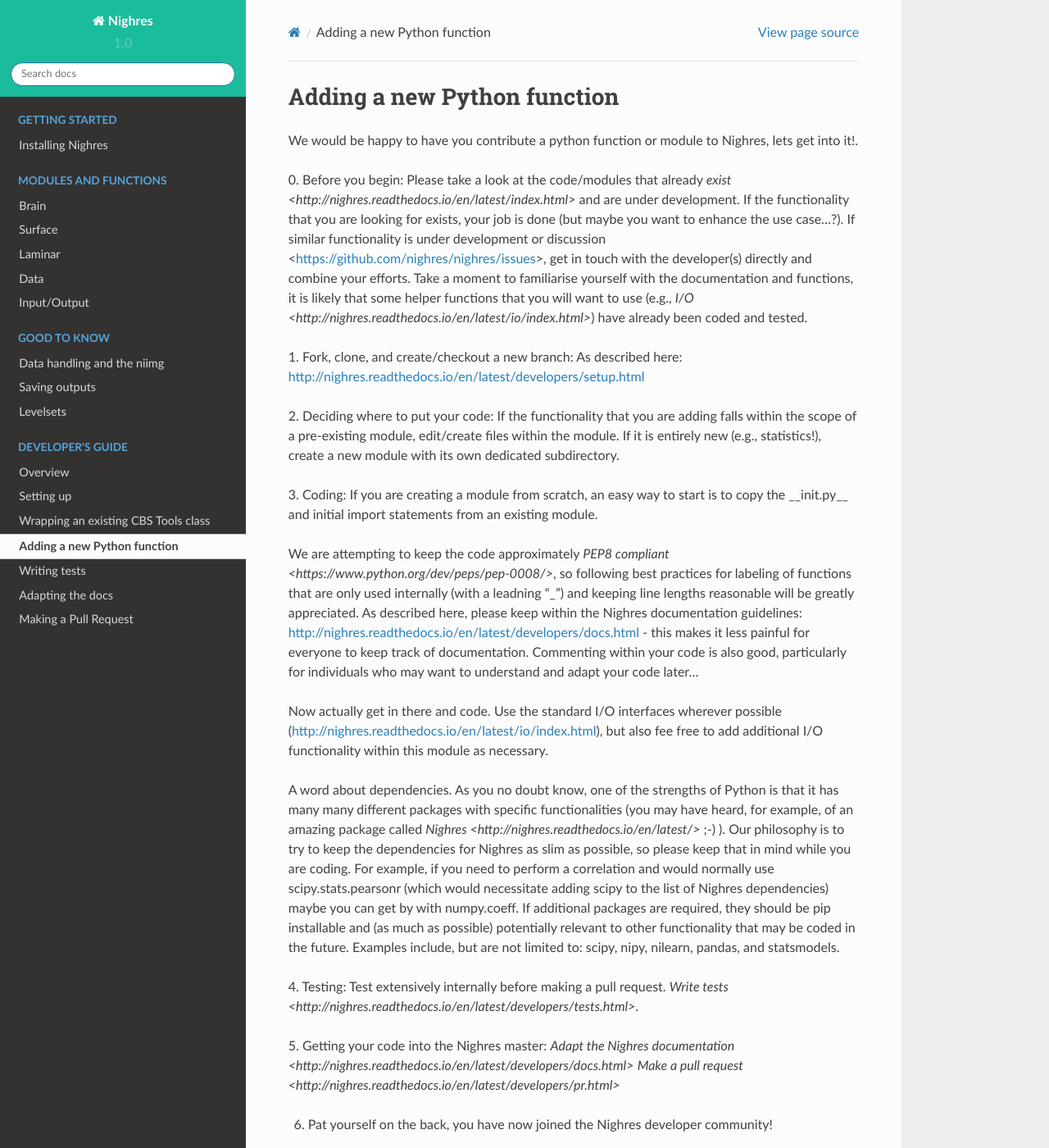
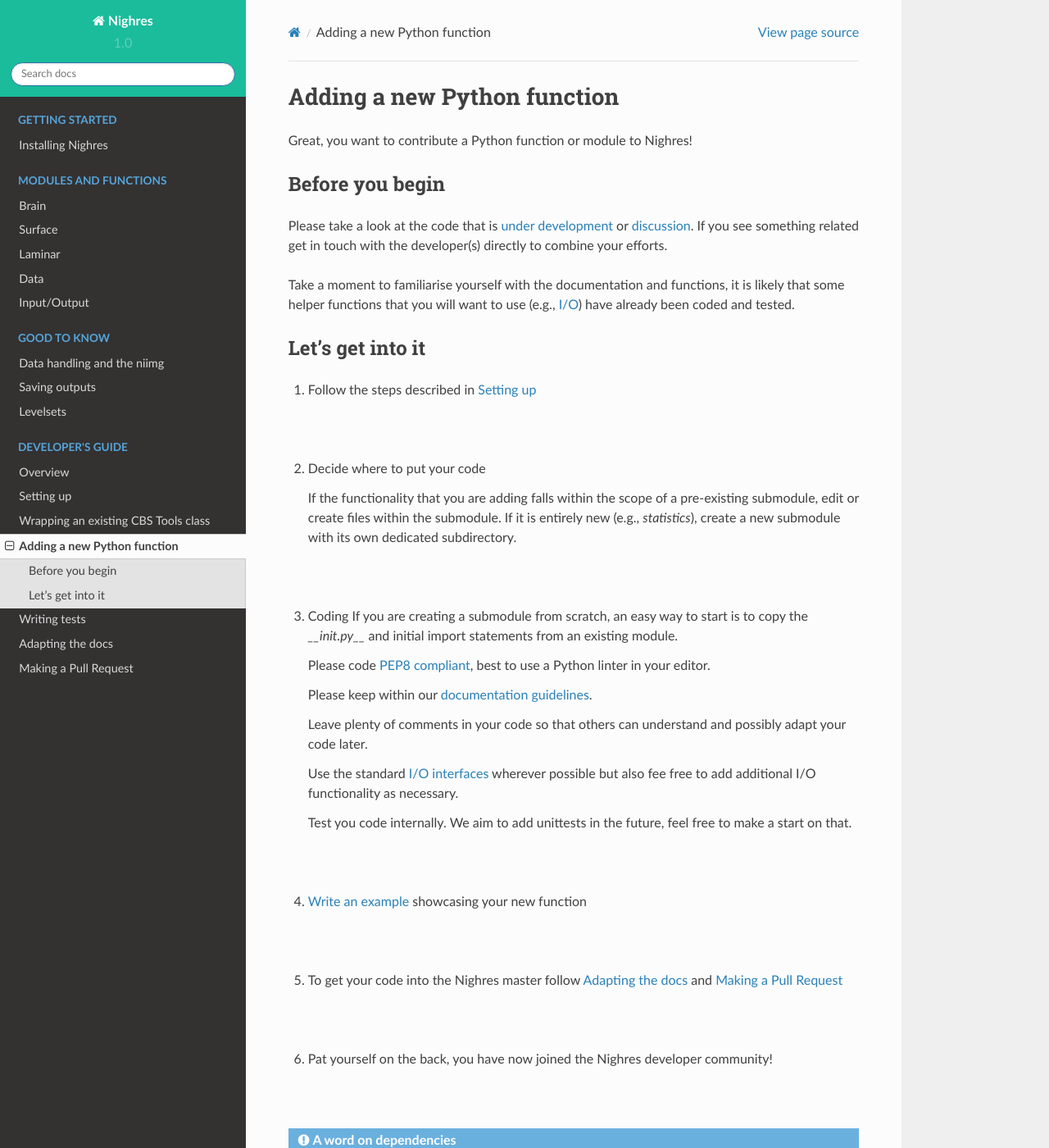
Before and after one commit to nighres/nighres, a Sphinx documentation site: the page built from doc/developers/python_function.rst, in a window 1280 px wide and 1400 px high. Shown: the whole window at 82% size. Built offline with Sphinx 7.4.7 and the Read the Docs theme 2.0.0, drawn with Linux system fonts in a browser that asks for light colours; pages that are not in the unit, such as notebooks, are missing from menus; some of the changed text lies outside the part shown.

Commit message:
styling and cleaning python function guide

```diff
--- a/doc/developers/python_function.rst
+++ b/doc/developers/python_function.rst
@@ -2,32 +2,55 @@
 
 Adding a new Python function
 =============================
-We would be happy to have you contribute a python function or module to Nighres, lets get into it!.
+Great, you want to contribute a Python function or module to Nighres!
 
-0. Before you begin:
-Please take a look at the code/modules that already `exist <http://nighres.readthedocs.io/en/latest/index.html>` and are under development. If the functionality that you are looking for exists, your job is done (but maybe you want to enhance the use case...?). If similar functionality is under development or discussion <https://github.com/nighres/nighres/issues>, get in touch with the developer(s) directly and combine your efforts.
-Take a moment to familiarise yourself with the documentation and functions, it is likely that some helper functions that you will want to use (e.g., `I/O <http://nighres.readthedocs.io/en/latest/io/index.html>`) have already been coded and tested.
+Before you begin
+-----------------
 
-1. Fork, clone, and create/checkout a new branch:
-As described here: http://nighres.readthedocs.io/en/latest/developers/setup.html
+Please take a look at the code that is `under development <https://github.com/nighres/nighres/pulls>`_ or `discussion <https://github.com/nighres/nighres/issues>`_. If you see something related get in touch with the developer(s) directly to combine your efforts.
 
-2. Deciding where to put your code:
-If the functionality that you are adding falls within the scope of a pre-existing module, edit/create files within the module. If it is entirely new (e.g., statistics!), create a new module with its own dedicated subdirectory.
+Take a moment to familiarise yourself with the documentation and functions, it is likely that some helper functions that you will want to use (e.g., `I/O <http://nighres.readthedocs.io/en/latest/io/index.html>`_) have already been coded and tested.
 
-3. Coding:
-If you are creating a module from scratch, an easy way to start is to copy the __init.py__ and initial import statements from an existing module.
+Let's get into it
+-----------------
 
-We are attempting to keep the code approximately `PEP8 compliant <https://www.python.org/dev/peps/pep-0008/>`, so following best practices for labeling of functions that are only used internally (with a leadning "_") and keeping line lengths reasonable will be greatly appreciated. As described here, please keep within the Nighres documentation guidelines: http://nighres.readthedocs.io/en/latest/developers/docs.html - this makes it less painful for everyone to keep track of documentation. Commenting within your code is also good, particularly for individuals who may want to understand and adapt your code later...
+1. Follow the steps described in :ref:`set-up`
 
-Now actually get in there and code. Use the standard I/O interfaces wherever possible (http://nighres.readthedocs.io/en/latest/io/index.html), but also fee free to add additional I/O functionality within this module as necessary.
+|
 
-A word about dependencies. As you no doubt know, one of the strengths of Python is that it has many many different packages with specific functionalities (you may have heard, for example, of an amazing package called `Nighres <http://nighres.readthedocs.io/en/latest/>` ;-) ). Our philosophy is to try to keep the dependencies for Nighres as slim as possible, so please keep that in mind while you are coding. For example, if you need to perform a correlation and would normally use scipy.stats.pearsonr (which would necessitate adding scipy to the list of Nighres dependencies) maybe you can get by with numpy.coeff. If additional packages are required, they should be pip installable and (as much as possible) potentially relevant to other functionality that may be coded in the future. Examples include, but are not limited to: scipy, nipy, nilearn, pandas, and statsmodels.
+2. Decide  where to put your code
 
-4. Testing:
-Test extensively internally before making a pull request. `Write tests <http://nighres.readthedocs.io/en/latest/developers/tests.html>`.
+   If the functionality that you are adding falls within the scope of a pre-existing submodule, edit or create files within the submodule. If it is entirely new (e.g., *statistics*), create a new submodule with its own dedicated subdirectory.
 
-5. Getting your code into the Nighres master:
-`Adapt the Nighres documentation <http://nighres.readthedocs.io/en/latest/developers/docs.html>`
-`Make a pull request <http://nighres.readthedocs.io/en/latest/developers/pr.html>`
+|
+
+3. Coding
+   If you are creating a submodule from scratch, an easy way to start is to copy the *__init.py__* and initial import statements from an existing module.
+
+   Please code `PEP8 compliant <https://www.python.org/dev/peps/pep-0008/>`_, best to use a Python linter in your editor.
+
+   Please keep within our :ref:`documentation guidelines <adapt-docs>`.
+
+   Leave plenty of comments in your code so that others can understand and possibly adapt your code later.
+
+   Use the standard `I/O interfaces <http://nighres.readthedocs.io/en/latest/io/index.html>`_ wherever possible but also fee free to add additional I/O functionality as necessary.
+
+   Test you code internally. We aim to add unittests in the future, feel free to make a start on that.
+
+|
+
+4. :ref:`Write an example <tests>` showcasing your new function
+
+|
+
+5. To get your code into the Nighres master follow :ref:`adapt-docs` and :ref:`make-pr`
+
+|
 
 6. Pat yourself on the back, you have now joined the Nighres developer community!
+
+|
+
+.. admonition:: A word on dependencies
+
+   One of Python's strengths are the many different packages with specific functionalities. We try to keep the dependencies for Nighres as slim as possible, so please keep that in mind while you are coding. For example, if you need to perform a correlation and would normally use scipy.stats.pearsonr maybe you can get by with numpy.coeff (numpy is already a dependency, scipy isn't). If additional packages are required, they should be pip installable and potentially relevant to other functionality that may be coded in the future.
```
